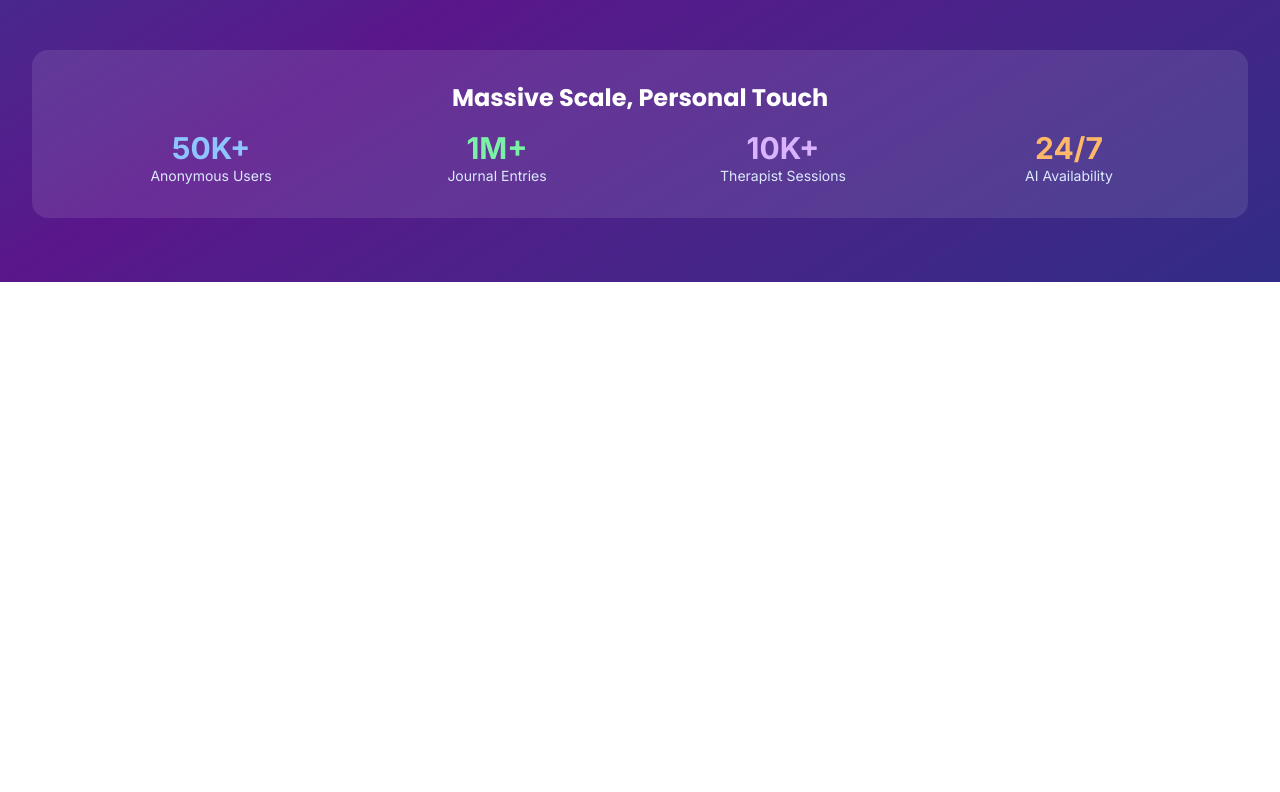
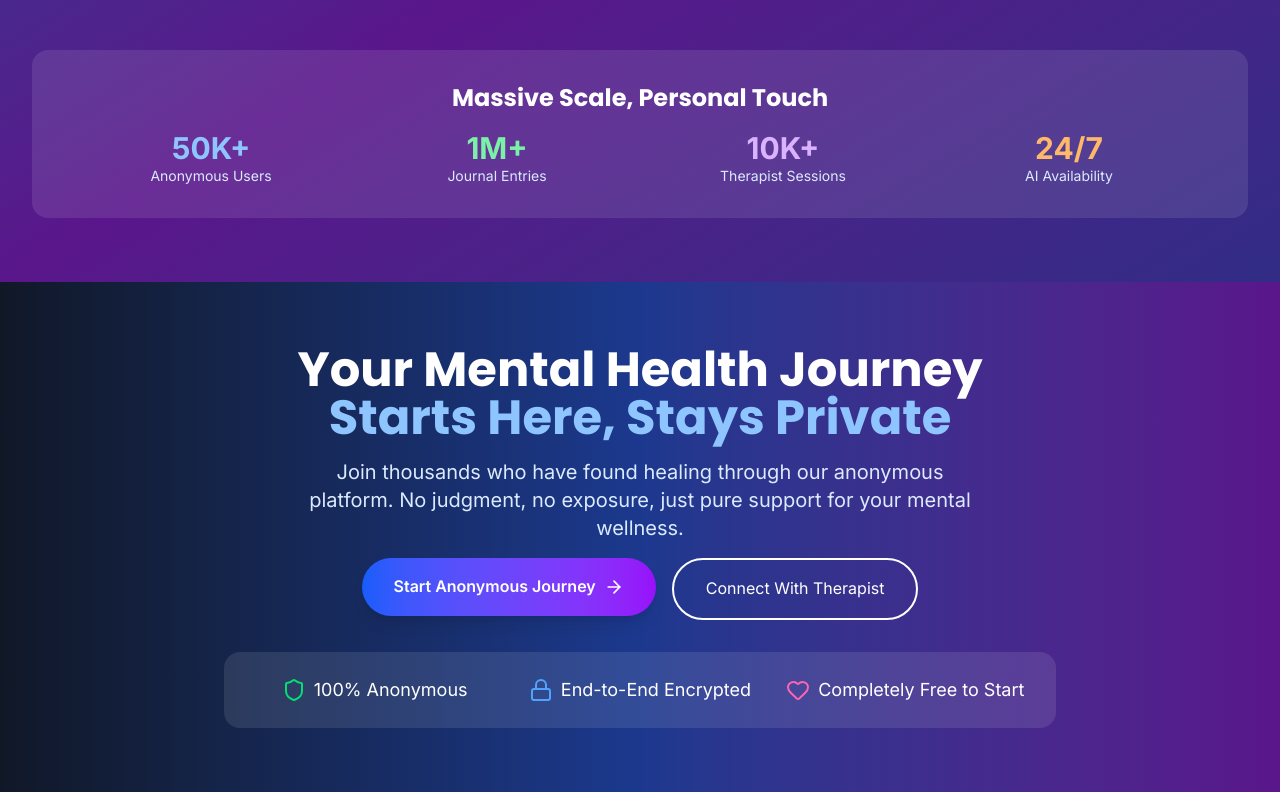
Before and after one commit to Shahzaib-Irfan/mental-health-ai, a Next.js app: page / in a window 1280 px wide. Shown: the part 4408-5200 px from the top of the page. Before the commit the page ends 4690 px from the top, so only its background shows below. Built offline with nearby package versions, Linux system fonts and the light colour scheme.

Commit message:
Add CTA Section

```diff
--- a/src/components/LandingPage.jsx
+++ b/src/components/LandingPage.jsx
@@ -23,6 +23,7 @@ import {
   FileText,
   Calendar,
   Globe,
+  Heart,
 } from "lucide-react";
 
 export default function LandingPage() {
@@ -835,6 +836,68 @@ export default function LandingPage() {
           </motion.div>
         </div>
       </section>
+
+      <section className="bg-gradient-to-r from-gray-900 via-blue-900 to-purple-900 text-white py-16">
+        <div className="max-w-4xl mx-auto px-4 sm:px-6 lg:px-8">
+          <motion.div
+            initial={{ opacity: 0, y: 20 }}
+            whileInView={{ opacity: 1, y: 0 }}
+            transition={{ duration: 0.6 }}
+            className="text-center space-y-4"
+          >
+            <div className="space-y-4">
+              <h1 className="font-display text-5xl font-bold">
+                Your Mental Health Journey <br></br>
+                <span className="text-blue-300">
+                  Starts Here, Stays Private
+                </span>
+              </h1>
+              <p className="text-xl text-blue-100 max-w-2xl mx-auto">
+                Join thousands who have found healing through our anonymous
+                platform. No judgment, no exposure, just pure support for your
+                mental wellness.
+              </p>
+
+              <div className="flex flex-col sm:flex-row gap-4 justify-center">
+                <Link href="/dashboard">
+                  <motion.button
+                    whileHover={{ scale: 1.02 }}
+                    whileTap={{ scale: 0.98 }}
+                    className="w-full bg-gradient-to-r from-blue-600 to-purple-600 text-white px-8 py-4 rounded-full hover:from-blue-700 hover:to-purple-700 transition-all flex items-center justify-center space-x-2 shadow-lg"
+                  >
+                    <span className="font-semibold">
+                      Start Anonymous Journey
+                    </span>
+                    <ArrowRight className="w-5 h-5" />
+                  </motion.button>
+                </Link>
+                <motion.button
+                  whileHover={{ scale: 1.02 }}
+                  className="border-2 bg-transparent border-white text-white px-8 py-4 rounded-full hover:bg-white hover:text-gray-900 transition-colors"
+                >
+                  Connect With Therapist
+                </motion.button>
+              </div>
+            </div>
+            <div className="bg-white/10 rounded-2xl p-6 mt-8">
+              <div className="grid grid-cols-1 md:grid-cols-3 gap-3">
+                <div className="flex items-center justify-center space-x-2">
+                  <Shield className="w-6 h-6 text-green-400" />
+                  <span className="text-lg">100% Anonymous</span>
+                </div>
+                <div className="flex items-center justify-center space-x-2">
+                  <Lock className="w-6 h-6 text-blue-400" />
+                  <span className="text-lg">End-to-End Encrypted</span>
+                </div>
+                <div className="flex items-center justify-center space-x-2">
+                  <Heart className="w-6 h-6 text-pink-400" />
+                  <span className="text-lg">Completely Free to Start</span>
+                </div>
+              </div>
+            </div>
+          </motion.div>
+        </div>
+      </section>
     </div>
   );
 }
```
